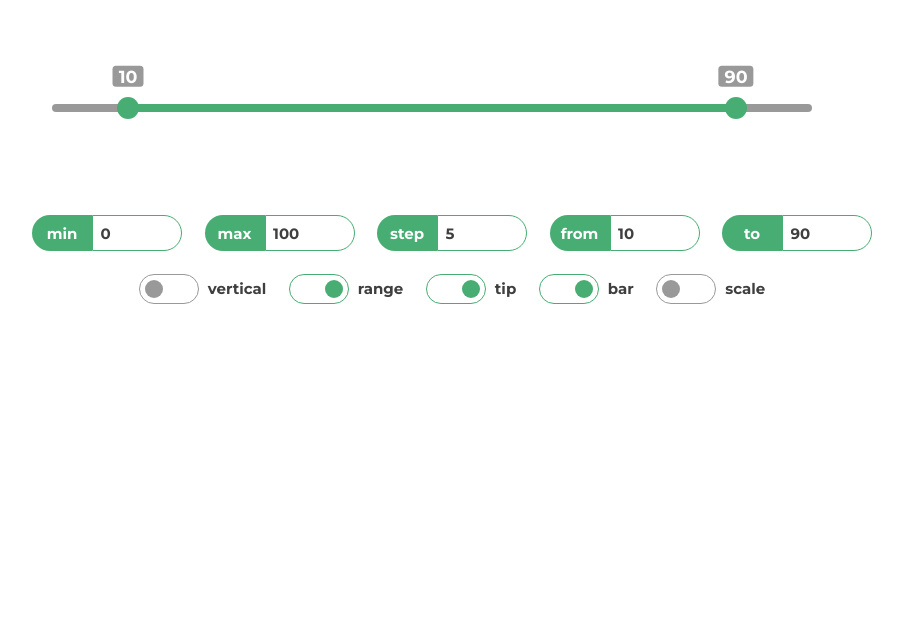
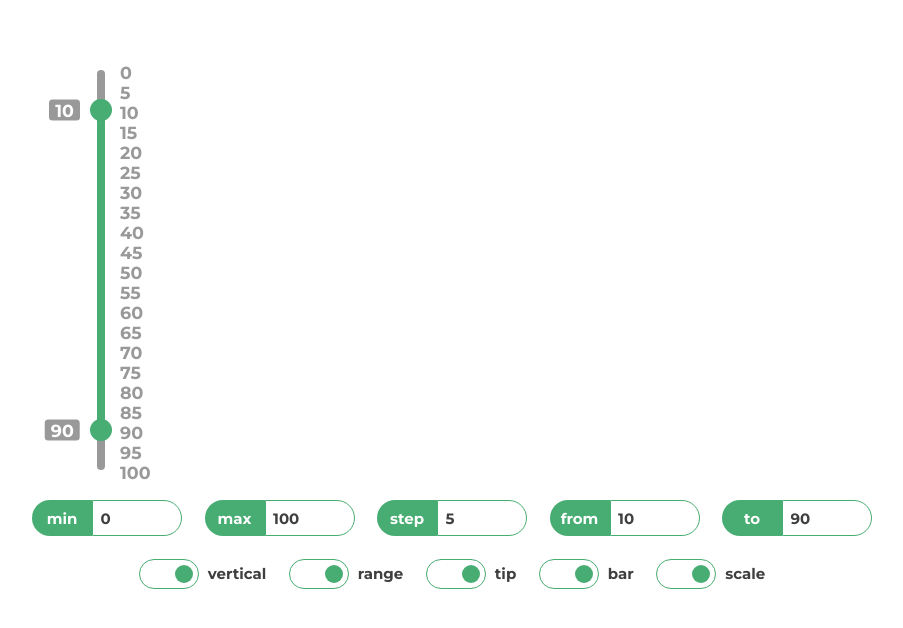
Before and after one commit to meanttobehere/slider, a website built with webpack: page src/main.html in a window 1280 px wide. Shown: the whole page, without its empty margins (188-1091 px from the left). Built offline with nearby package versions, Linux system fonts and the light colour scheme.

Commit message:
little update

```diff
--- a/src/main.html
+++ b/src/main.html
@@ -18,8 +18,9 @@
         }
 
         #slider1{
-            max-width: 800px;
-            max-height: 800px;
+
+
+            height: 400px;
             margin-bottom: 50px;
         }
 
--- a/src/main.ts
+++ b/src/main.ts
@@ -10,9 +10,9 @@ $slider = $( "#slider1" ).superSlider(
         minValue: 0,
         maxValue: 100,
         step: 5,
-        typeVertical: false,
+        typeVertical: true,
         typeRange: true,
-        displayScale: false,
+        displayScale: true,
         displayTips: true,
         displayProgressBar: true,
     }
--- a/src/slider/slider.ts
+++ b/src/slider/slider.ts
@@ -1,28 +1,36 @@
 import View from './view/view';
 import Model from './model/model'
 import Presenter from './presenter/presenter';
-import { PresenterOptions } from './presenter/preesenterInterface';
+import { PresenterEvents, PresenterOptions } from './presenter/preesenterInterface';
 
 declare global {
     interface JQuery {
-        superSlider: (options?: PresenterOptions | string, arg?: any) => JQuery;
+        superSlider: (options?: PresenterOptions | string, arg?: any) => JQuery | any;
     }
 }
 
-$.fn.superSlider = function(options?: PresenterOptions | string, arg?: any) : JQuery
+$.fn.superSlider = function(options?: PresenterOptions | string, arg?: any) : JQuery | any
 {
     if (typeof options === "object" || options === undefined){
-        let sliderIsInitialized = this.data("update");
+        let sliderIsInitialized = this.data("updateSettings");
         if (sliderIsInitialized){
-            this.data("update")(options as PresenterOptions);
+            this.data("updateSettings")(options as PresenterOptions);
             return;
         }
 
         const view = new View(this);
         const model = new Model();
-        const presenter = new Presenter(model, view, options as PresenterOptions);
 
-        this.data("update", presenter.getUpdateFunction());
+        const events: PresenterEvents = {
+            update: () => {this.trigger("sliderupdate")},
+            start: () => {this.trigger("slidestart")},
+            slide: () => {this.trigger("slide")},
+            stop: () => {this.trigger("slidestop")},
+        };
+
+        const presenter = new Presenter(model, view, options as PresenterOptions, events);
+
+        this.data("updateSettings", presenter.getUpdateFunction());
         this.data("setters", presenter.getSetters());
         this.data("getters", presenter.getGetters());
     }
```
Also changed, not shown: spec/support/jasmine.json (deleted, +0 -18 lines).
